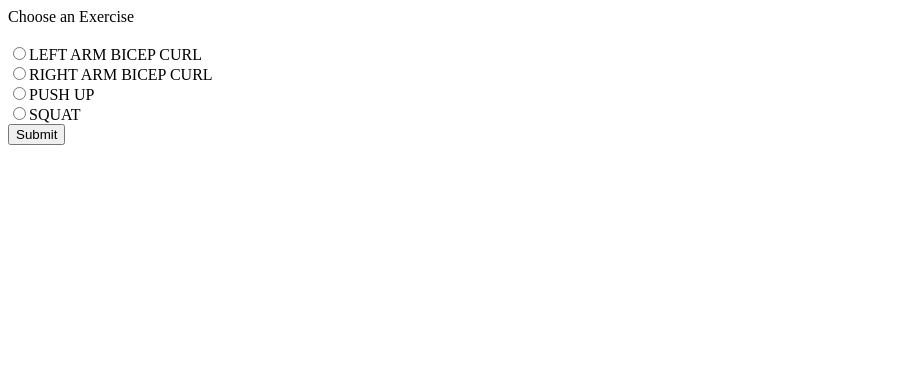
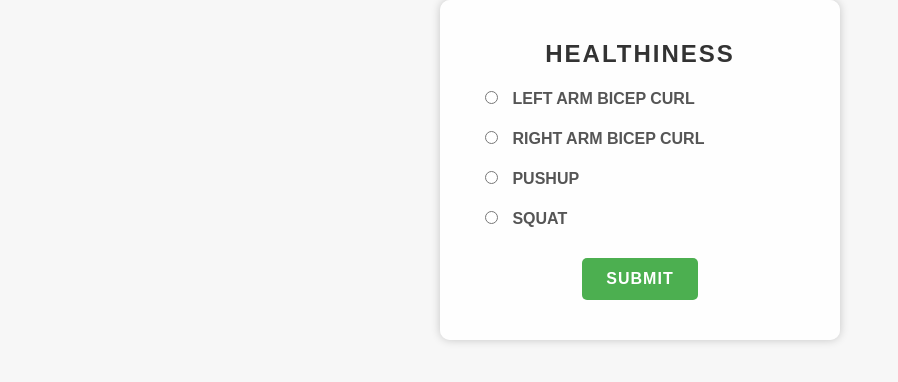
Before and after one commit to Sovik-Ghosh/GymJam-AI-assistant-using-mediapipe, a Flask app: page / in a window 1280 px wide. Shown: the top 382 px of the page, without its empty margins (0-898 px from the left). Run offline with Flask 3, Linux system fonts and the light colour scheme.

Commit message:
Changed page outlook

```diff
--- a/app.py
+++ b/app.py
@@ -49,4 +49,4 @@ def show():
     return redirect(f'/video_feed_{subject}')
 
 if __name__ == '__main__':
-    app.run(host = "0.0.0.0" , debug=True)
+    app.run(host = "0.0.0.0" , debug=False)
--- a/templates/request_page.html
+++ b/templates/request_page.html
@@ -1,28 +1,129 @@
 <!DOCTYPE html>
 <html>
 <head>
-	<title>SELECT THE EXERCISE</title>
+  <title>Healthiness</title>
+  <style>
+    * {
+      box-sizing: border-box;
+    }
+
+    body {
+      font-family: Arial, sans-serif;
+      background-color: #f7f7f7;
+      margin: 0;
+      padding: 0;
+    }
+
+    .container {
+      max-width: 400px;
+      margin: 0 auto;
+      padding: 40px;
+      background-color: #ffffff;
+      border-radius: 10px;
+      box-shadow: 0 0 10px rgba(0, 0, 0, 0.2);
+    }
+
+    h1 {
+      text-align: center;
+      color: #333333;
+      margin-bottom: 20px;
+      text-transform: uppercase;
+    }
+
+    .form-group {
+      margin-bottom: 20px;
+    }
+
+    .form-group label {
+      display: block;
+      font-weight: bold;
+      margin-bottom: 10px;
+      color: #555555;
+    }
+
+    .form-group input[type="radio"] {
+      margin-right: 10px;
+    }
+
+    .submit-button {
+      text-align: center;
+      margin-top: 30px;
+    }
+
+    .submit-button button {
+      padding: 12px 24px;
+      background-color: #4CAF50;
+      color: #ffffff;
+      border: none;
+      border-radius: 5px;
+      cursor: pointer;
+      font-size: 16px;
+      transition: background-color 0.3s ease;
+    }
+
+    .submit-button button:hover {
+      background-color: #45a049;
+    }
+
+    .container {
+      background-color: rgba(255, 255, 255, 0.9);
+    }
+
+    h1 {
+      font-size: 24px;
+      margin-top: 0;
+      letter-spacing: 2px;
+    }
+
+    .form-group label {
+      font-size: 16px;
+    }
+
+    .submit-button button {
+      font-weight: bold;
+      letter-spacing: 1px;
+      text-transform: uppercase;
+      transition: background-color 0.3s ease, color 0.3s ease;
+    }
+
+    .submit-button button:hover {
+      background-color: #45a049;
+      color: #f7f7f7;
+    }
+  </style>
 </head>
 <body>
+  <div class="container">
+    <h1>Healthiness</h1>
     <form method="GET" action="{{ url_for('show') }}">
-		<div>Choose an Exercise</div><br>
-			<div class="exercise">
-			<input type="radio" name="sub" value="left">LEFT ARM BICEP CURL</input>
+      <div class="form-group">
+        <label>
+          <input type="radio" name="sub" value="left">
+          LEFT ARM BICEP CURL
+        </label>
       </div>
-
-			<div class="exercise">
-			<input type="radio" name="sub" value="right">RIGHT ARM BICEP CURL</input>
+      <div class="form-group">
+        <label>
+          <input type="radio" name="sub" value="right">
+          RIGHT ARM BICEP CURL
+        </label>
       </div>
-
-			<div class="exercise">
-			<input type="radio" name="sub" value="pushup">PUSH UP</input>
+      <div class="form-group">
+        <label>
+          <input type="radio" name="sub" value="pushup">
+          PUSHUP
+        </label>
       </div>
-
-			<div class="exercise">
-			<input type="radio" name="sub" value="squat">SQUAT</input>
+      <div class="form-group">
+        <label>
+          <input type="radio" name="sub" value="squat">
+          SQUAT
+        </label>
       </div>
-
-			<input type="submit">
+      <div class="submit-button">
+        <button type="submit">Submit</button>
+      </div>
     </form>
+  </div>
 </body>
 </html>
```
Lines whose indentation alone changed are shown as unchanged.
